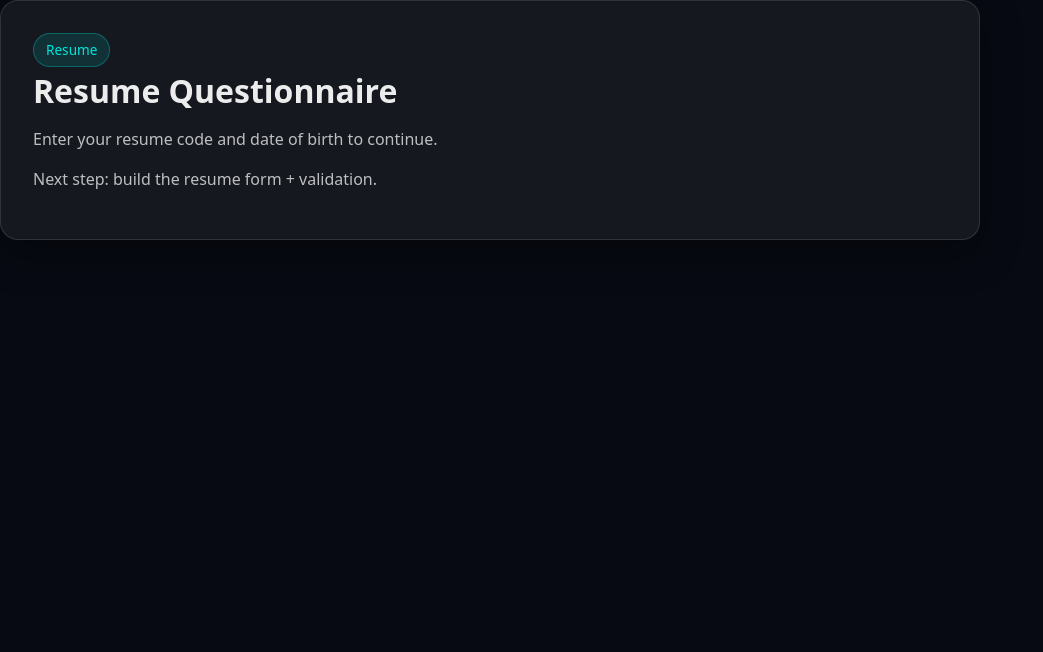
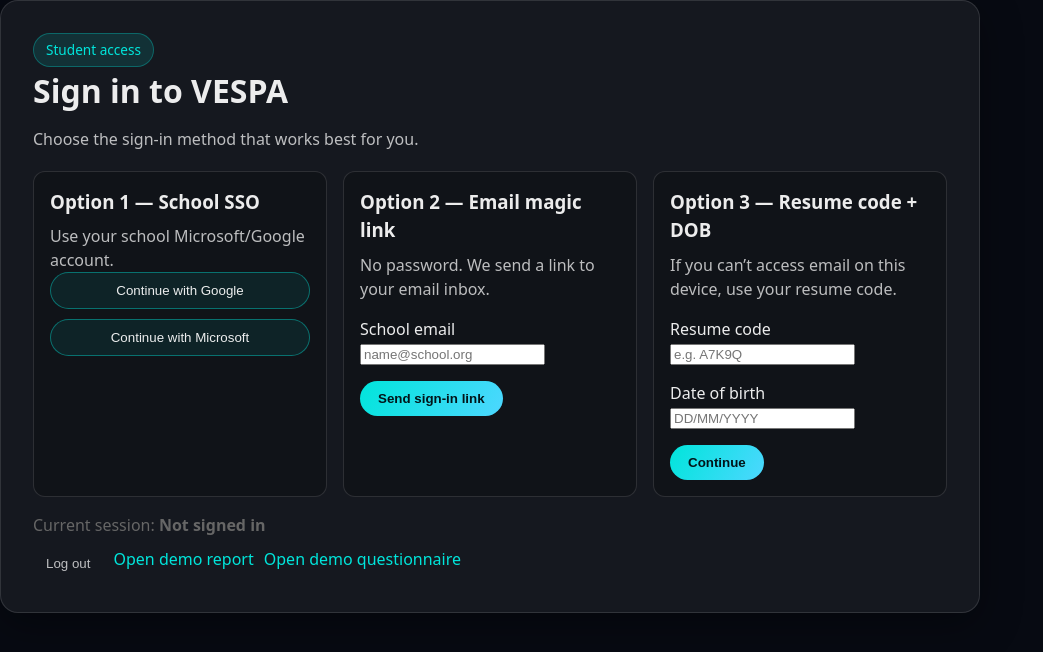
Before and after one commit to 4Sighteducation/VESPA-lite, a React (Vite) app: page /resume in a window 1280 px wide. Shown: the top 652 px of the page, without its empty margins (0-1043 px from the left). Built offline with nearby package versions, Linux system fonts and the light colour scheme; no server answers.

Commit message:
Add student access page with 3 sign-in options
Provide student access UI with SSO (Google/Microsoft), passwordless email magic link, and resume code + DOB fallback. Add serverless resume verification endpoint and route wiring.

```diff
--- a/src/App.tsx
+++ b/src/App.tsx
@@ -11,6 +11,7 @@
 import StaffAdmin from './routes/StaffAdmin'
 import StudentQuestionnaire from './routes/StudentQuestionnaire'
 import StudentReport from './routes/StudentReport'
+import StudentAccess from './routes/StudentAccess'
 
 const LOGO_URL = 'https://vespa.academy/_astro/vespalogo.BGrK1ARl.png'
 
@@ -40,6 +41,7 @@
           <div className="sidebar-section">
             <span className="sidebar-label">Student (demo)</span>
             <nav className="sidebar-links">
+              <Link to="/student/access">Student access</Link>
               <Link to="/student/start/demo">Student start</Link>
               <Link to="/student/questionnaire/demo">Questionnaire</Link>
               <Link to="/student/report/demo">Report</Link>
@@ -119,6 +121,7 @@
       </Route>
 
       <Route element={<StudentLayout />}>
+        <Route path="/student/access" element={<StudentAccess />} />
         <Route path="/student/start/:token" element={<StudentStart />} />
         <Route path="/student/questionnaire/:token" element={<StudentQuestionnaire />} />
         <Route path="/student/report/:token" element={<StudentReport />} />
--- a/src/routes/Resume.tsx
+++ b/src/routes/Resume.tsx
@@ -1,12 +1,5 @@
-const Resume = () => {
-  return (
-    <div className="panel">
-      <span className="pill">Resume</span>
-      <h1>Resume Questionnaire</h1>
-      <p>Enter your resume code and date of birth to continue.</p>
-      <p>Next step: build the resume form + validation.</p>
-    </div>
-  )
+import StudentAccess from './StudentAccess'
+
+export default function Resume() {
+  return <StudentAccess />
 }
-
-export default Resume
--- /dev/null
+++ b/src/routes/StudentAccess.tsx
@@ -0,0 +1,197 @@
+import { useEffect, useMemo, useState } from 'react'
+import { Link } from 'react-router-dom'
+import { supabase } from '../lib/supabaseClient'
+
+type ResumeStatus =
+  | { state: 'idle' }
+  | { state: 'loading' }
+  | { state: 'success'; resumeToken: string }
+  | { state: 'error'; message: string }
+
+function toIsoDate(input: string) {
+  const raw = (input || '').trim()
+  if (!raw) return null
+
+  // yyyy-mm-dd
+  if (/^\d{4}-\d{2}-\d{2}$/.test(raw)) return raw
+
+  // dd/mm/yyyy or dd-mm-yyyy
+  const m = raw.match(/^(\d{1,2})[\/\-](\d{1,2})[\/\-](\d{4})$/)
+  if (m) {
+    const dd = m[1].padStart(2, '0')
+    const mm = m[2].padStart(2, '0')
+    const yyyy = m[3]
+    return `${yyyy}-${mm}-${dd}`
+  }
+
+  return null
+}
+
+export default function StudentAccess() {
+  const [sessionEmail, setSessionEmail] = useState<string | null>(null)
+  const [status, setStatus] = useState<'idle' | 'loading' | 'error'>('idle')
+  const [message, setMessage] = useState('')
+
+  const [email, setEmail] = useState('')
+
+  const [resumeCode, setResumeCode] = useState('')
+  const [dob, setDob] = useState('')
+  const [resumeStatus, setResumeStatus] = useState<ResumeStatus>({ state: 'idle' })
+
+  useEffect(() => {
+    let mounted = true
+    supabase.auth.getSession().then(({ data }) => {
+      if (!mounted) return
+      setSessionEmail(data.session?.user?.email || null)
+    })
+    const { data: sub } = supabase.auth.onAuthStateChange((_evt, s) => {
+      setSessionEmail(s?.user?.email || null)
+    })
+    return () => {
+      mounted = false
+      sub.subscription.unsubscribe()
+    }
+  }, [])
+
+  const emailRedirectTo = useMemo(() => `${window.location.origin}/student/access`, [])
+
+  const signInWithProvider = async (provider: 'google' | 'azure') => {
+    setStatus('loading')
+    setMessage('')
+    const { error } = await supabase.auth.signInWithOAuth({
+      provider,
+      options: { redirectTo: emailRedirectTo },
+    })
+    if (error) {
+      setStatus('error')
+      setMessage(error.message)
+      return
+    }
+    setStatus('idle')
+  }
+
+  const sendMagicLink = async (e: React.FormEvent) => {
+    e.preventDefault()
+    const target = email.trim()
+    if (!target) return
+
+    setStatus('loading')
+    setMessage('')
+    const { error } = await supabase.auth.signInWithOtp({
+      email: target,
+      options: {
+        emailRedirectTo,
+      },
+    })
+    if (error) {
+      setStatus('error')
+      setMessage(error.message)
+      return
+    }
+    setStatus('idle')
+    setMessage('Check your email for a sign-in link.')
+  }
+
+  const logout = async () => {
+    await supabase.auth.signOut()
+    setMessage('Signed out.')
+  }
+
+  const submitResume = async (e: React.FormEvent) => {
+    e.preventDefault()
+    setResumeStatus({ state: 'loading' })
+
+    const isoDob = toIsoDate(dob)
+    if (!isoDob) {
+      setResumeStatus({ state: 'error', message: 'Enter DOB as DD/MM/YYYY or YYYY-MM-DD.' })
+      return
+    }
+
+    try {
+      const r = await fetch('/api/student-resume', {
+        method: 'POST',
+        headers: { 'Content-Type': 'application/json' },
+        body: JSON.stringify({ resumeCode: resumeCode.trim(), dateOfBirth: isoDob }),
+      })
+      const data = await r.json()
+      if (!r.ok) throw new Error(data?.error || 'Unable to resume')
+      const token = data?.resumeToken
+      if (!token) throw new Error('Missing resumeToken')
+      setResumeStatus({ state: 'success', resumeToken: token })
+      window.location.assign(`/student/start/${encodeURIComponent(token)}`)
+    } catch (err: any) {
+      setResumeStatus({ state: 'error', message: err?.message || 'Unable to resume' })
+    }
+  }
+
+  return (
+    <div className="panel">
+      <span className="pill">Student access</span>
+      <h1>Sign in to VESPA</h1>
+      <p>Choose the sign-in method that works best for you.</p>
+
+      <div className="grid">
+        <div className="card">
+          <h3>Option 1 — School SSO</h3>
+          <p>Use your school Microsoft/Google account.</p>
+          <div style={{ display: 'grid', gap: 10 }}>
+            <button className="secondary" type="button" onClick={() => signInWithProvider('google')} disabled={status === 'loading'}>
+              Continue with Google
+            </button>
+            <button className="secondary" type="button" onClick={() => signInWithProvider('azure')} disabled={status === 'loading'}>
+              Continue with Microsoft
+            </button>
+          </div>
+        </div>
+
+        <div className="card">
+          <h3>Option 2 — Email magic link</h3>
+          <p>No password. We send a link to your email inbox.</p>
+          <form className="form" onSubmit={sendMagicLink}>
+            <label>
+              School email
+              <input value={email} onChange={(ev) => setEmail(ev.target.value)} type="email" placeholder="name@school.org" required />
+            </label>
+            <button className="primary" type="submit" disabled={status === 'loading'}>
+              {status === 'loading' ? 'Sending…' : 'Send sign-in link'}
+            </button>
+          </form>
+        </div>
+
+        <div className="card">
+          <h3>Option 3 — Resume code + DOB</h3>
+          <p>If you can’t access email on this device, use your resume code.</p>
+          <form className="form" onSubmit={submitResume}>
+            <label>
+              Resume code
+              <input value={resumeCode} onChange={(ev) => setResumeCode(ev.target.value)} placeholder="e.g. A7K9Q" required />
+            </label>
+            <label>
+              Date of birth
+              <input value={dob} onChange={(ev) => setDob(ev.target.value)} placeholder="DD/MM/YYYY" required />
+            </label>
+            <button className="primary" type="submit" disabled={resumeStatus.state === 'loading'}>
+              {resumeStatus.state === 'loading' ? 'Checking…' : 'Continue'}
+            </button>
+            {resumeStatus.state === 'error' ? <p className="error">Error: {resumeStatus.message}</p> : null}
+          </form>
+        </div>
+      </div>
+
+      <div style={{ marginTop: 16 }}>
+        <p style={{ margin: 0, color: '#666' }}>
+          Current session: <strong>{sessionEmail || 'Not signed in'}</strong>
+        </p>
+        <div style={{ display: 'flex', gap: 10, marginTop: 10, flexWrap: 'wrap' }}>
+          <button className="ghost" type="button" onClick={logout} disabled={!sessionEmail}>
+            Log out
+          </button>
+          <Link to="/student/report/demo">Open demo report</Link>
+          <Link to="/student/questionnaire/demo">Open demo questionnaire</Link>
+        </div>
+        {status === 'error' ? <p className="error">Error: {message}</p> : null}
+        {status === 'idle' && message ? <p className="success">{message}</p> : null}
+      </div>
+    </div>
+  )
+}
```
Also changed, not shown: api/student-resume.js (added, +80 -0 lines).
